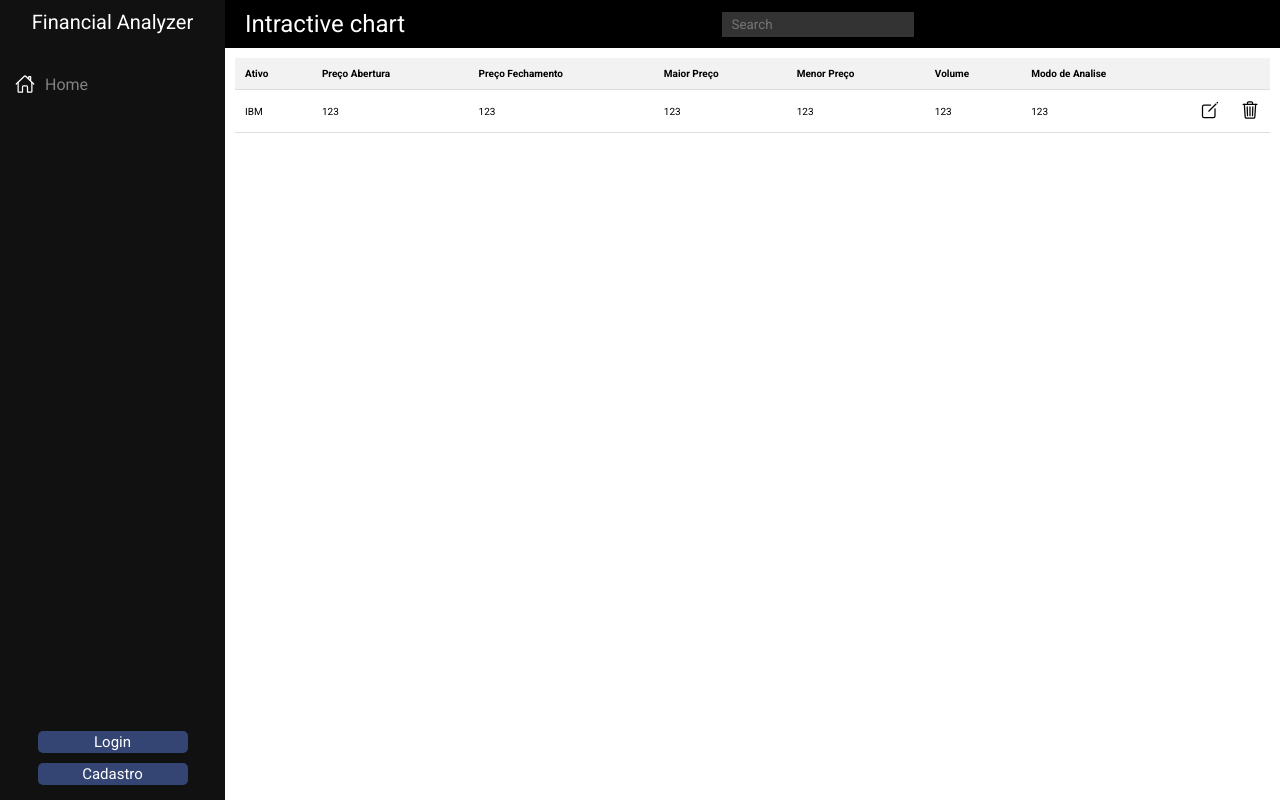
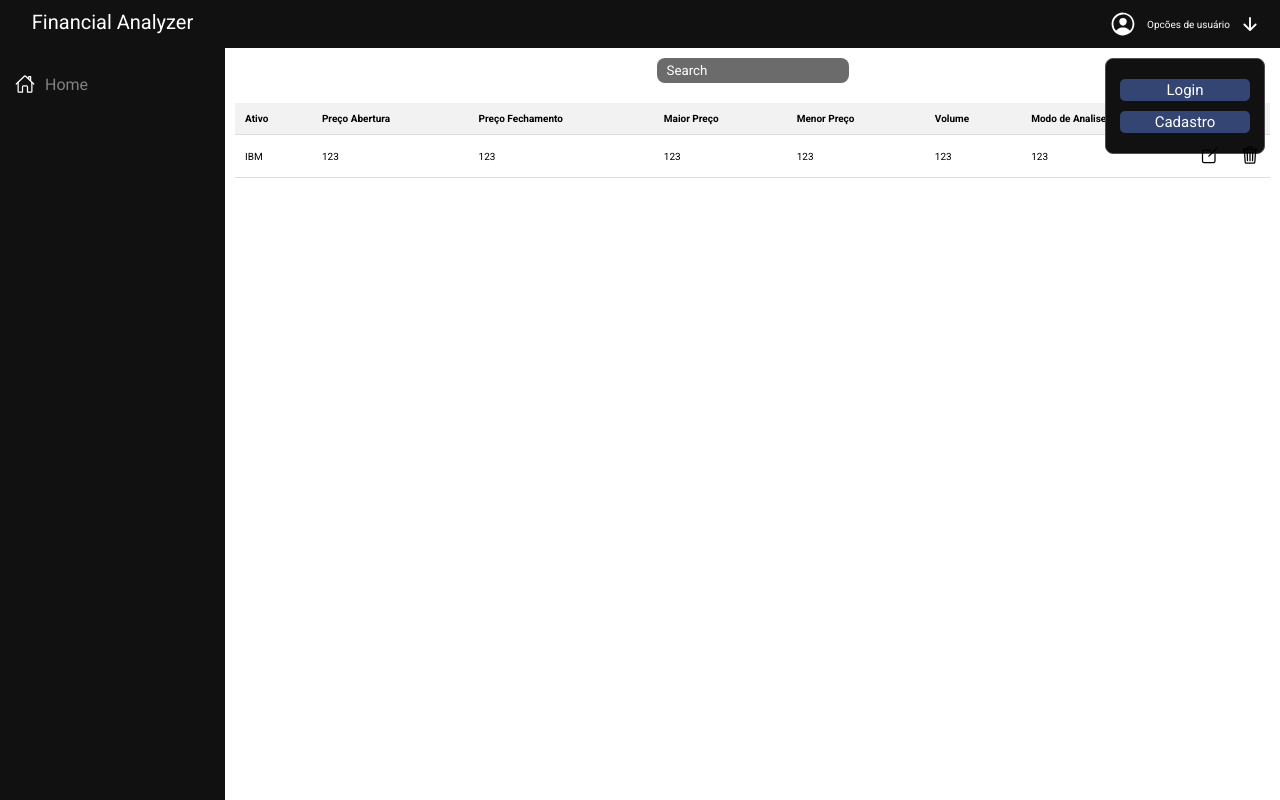
Before and after one commit to ThiagoRocha1/Financial-Analyzer, a Django app: page / in a window 1280 px wide. Run offline with Django 5.2, Linux system fonts and the light colour scheme.

Commit message:
Refactor UI and Table's Automation

```diff
--- a/configs/settings.py
+++ b/configs/settings.py
@@ -12,6 +12,7 @@ https://docs.djangoproject.com/en/5.0/ref/settings/
 
 from pathlib import Path
 from dotenv import load_dotenv
+from django.contrib.messages import constants as messages
 import os
 
 load_dotenv()
@@ -131,3 +132,8 @@ STATIC_URL = 'static/'
 # https://docs.djangoproject.com/en/5.0/ref/settings/#default-auto-field
 
 DEFAULT_AUTO_FIELD = 'django.db.models.BigAutoField'
+
+MESSAGE_TAGS = {
+    messages.ERROR: 'error',
+    messages.SUCCESS: 'success',
+}
--- a/configs/static/home_styles/style.css
+++ b/configs/static/home_styles/style.css
@@ -17,6 +17,27 @@ body,button,input{
   height: 100vh;
   position: relative;
   margin-left: var(--sidebar-width);
+}
+
+.search-container {
+  display: flex;
+  flex-direction: row;
+  align-items: center;
+  justify-content: center;
+
+  width: 100%;
+  padding: 1rem;
+}
+
+.search-container input {
+  padding: .5rem 3rem .5rem 1rem;
+  background: #6b6b6b;
+  border: none;
+  border-radius: .8rem;
+}
+
+.search-container input::placeholder{
+  color:white;
 }
 
 #table-wrapper{
@@ -55,40 +76,6 @@ body,button,input{
   width: 1%;
 }
 
-.editor-settings{
-  display: flex;
-  justify-content: space-between;
-  align-items: center;
-
-  background-color: #000;
-  color: #fff;
-  padding: 10px 20px;
-}
-
-.editor-settings h1 {
-  font-size: 24px;
-  margin: 0;
-  font-weight: normal;
-}
-
-.search-container {
-  position: relative;
-}
-
-.search-container input {
-  padding: 5px 30px 5px 10px;
-  background: #333;
-  border: none;
-  color: #fff;
-}
-
-.search-container i {
-  position: absolute;
-  right: 10px;
-  top: 50%;
-  transform: translateY(-50%);
-}
-
 .icon-container {
   display: flex;
 }
--- /dev/null
+++ b/configs/static/partial_styles/header.css
@@ -0,0 +1,71 @@
+header{
+   --header-height:6%;
+
+   display: flex;
+   justify-content: flex-end;
+   align-items: center;
+
+   width: 100%;
+   height: var(--header-height);
+
+   background-color: #111;
+   color: #fff;
+   padding: 1rem 2rem;
+}
+
+#user-options-wrapper{
+   display: flex;
+   flex-direction: row;
+   align-items: center;
+   justify-content: flex-start;
+   gap: 1rem;
+
+   cursor: pointer;
+}
+
+#person-ion-icon{
+   font-size: 2.8rem;
+}
+
+#user-options-modal{
+   display: flex;
+   flex-direction:column;
+   align-items: center;
+   justify-content: flex-start;
+   gap: 1rem;
+
+   position:fixed;
+   top: var(--header-height);
+   right: 1.5rem;
+
+   width: 16rem;
+   margin-top: 1rem;
+   height: auto;
+   padding: 2rem;
+
+   border: 1px solid #4E4E4E;
+   background-color: #111;
+   border-radius: .8rem;
+}
+
+ #user-options-modal button{
+   width:13rem;
+   padding: .2rem;
+   border: none;
+   border-radius: .5rem;
+
+   background-color: #344573;
+   color: white;
+
+   cursor: pointer;
+ }
+
+ #user-options-modal button:hover{
+   background-color: #324991;
+ }
+
+ #user-options-modal a {
+   font-size: 1.5rem;
+   text-decoration: none;
+   color: white;
+ }
--- a/configs/static/partial_styles/sidebar.css
+++ b/configs/static/partial_styles/sidebar.css
@@ -53,36 +53,3 @@
   gap:2.4rem;
   margin-top:1rem;
 }
-
-.user-options {
-  display: flex;
-  gap:1rem;
-  flex-direction: column;
-  align-items: center;
-  justify-content: center;
-
-  width: 100%;
-  position: absolute;
-  bottom: 1.5rem;
-}
-
-.user-options button{
-  width:15rem;
-  padding: .2rem;
-  border: none;
-  border-radius: .5rem;
-
-  background-color: #344573;
-  color: white;
-
-  cursor: pointer;
-}
-
-.user-options button:hover{
-  background-color: #324991;
-}
-
-.user-options a {
-  font-size: 1.5rem;
-  color: white;
-}
--- /dev/null
+++ b/configs/static/partial_styles/warning_modal.css
@@ -0,0 +1,18 @@
+.modal-wrapper{
+    position: absolute;
+    top:1.5rem;
+    right:4rem;
+
+    border-radius:.4rem;
+    padding: 1rem 2rem;
+
+    font-size: medium;
+    color: white;
+
+    background-color: #344573;
+    filter: opacity(95%);
+}
+
+.error{
+    background-color: #733434;
+}
--- a/configs/static/users_styles/login.css
+++ b/configs/static/users_styles/login.css
@@ -17,7 +17,7 @@ body,button,input{
     display: flex;
     flex-direction: column;
     align-items: center;
-    justify-content: center;
+    justify-content: flex-start;
 
 
     height: 100vh;
@@ -31,7 +31,7 @@ body,button,input{
     align-items: center;
     gap:2.4rem;
 
-    margin-bottom: 15%;
+    margin-top:5%;
     padding:2rem;
     width: 36rem;
     height: auto;
--- a/configs/static/users_styles/register.css
+++ b/configs/static/users_styles/register.css
@@ -17,7 +17,7 @@ body,button,input{
     display: flex;
     flex-direction: column;
     align-items: center;
-    justify-content: center;
+    justify-content: flex-start;
 
 
     height: 100vh;
@@ -31,7 +31,7 @@ body,button,input{
     align-items: center;
     gap:2.4rem;
 
-    margin-bottom: 15%;
+    margin-top:5%;
     padding:2rem;
     width: 36rem;
     height: auto;
--- a/home/views.py
+++ b/home/views.py
@@ -2,14 +2,13 @@ from django.shortcuts import render
 from home.utils.stock_functions import getStockInfo
 import requests
 
-# Create your views here.
 def index (request):
     stock_info = []
     #stock1 = getStockInfo('IBM','5min')
-    # stock2 = getStockInfo('ITUB','5min')
+    #stock2 = getStockInfo('ITUB','5min')
 
     #stock_info.append(stock1)
-    # stock_info.append(stock2)
+    #stock_info.append(stock2)
 
 
     return render(request,'home/index.html',{'stock_info':stock_info})
--- a/templates/home/index.html
+++ b/templates/home/index.html
@@ -10,17 +10,10 @@
   {% include 'partials/_sidebar.html' %}
 
   <div id="main-content">
-    <div class="editor-settings">
-      <h1>Intractive chart</h1>
-      <div class="search-container">
-        <input type="search" placeholder="Search">
-      </div>
-      <div class="icon-container">
-        <i class="icon-bell"></i>
-        <i class="icon-user"></i>
-      </div>
+    {% include 'partials/_header.html' %}
+    <div class="search-container">
+      <input type="search" placeholder="Search">
     </div>
-
     <div id="table-wrapper">
       <table class="responsive-table">
         <thead>
@@ -37,7 +30,7 @@
         </tr>
         </thead>
         <tbody>
-        {% comment %} {% for stock in stock_info%}
+        <!-- {% for stock in stock_info%}
           <tr>
             <td data-label="Ativo">{{stock.symbol}}</td>
             <td data-label="Preço Abertura">{{stock.open_price}}</td>
@@ -49,8 +42,8 @@
             <td class="icon-column"><a href="" class="ion-icon-link"><ion-icon name="create-outline"></ion-icon></a></td>
             <td class="icon-column"><a href=""class="ion-icon-link"><ion-icon name="trash-outline"></ion-icon></a></td>
           </tr>
-        {% endfor%}
-          {% endcomment %}
+        {% endfor%} -->
+
           <tr>
             <td data-label="Ativo">IBM</td>
             <td data-label="Preço Abertura">123</td>
@@ -64,5 +57,6 @@
           </tr>
     </div>
   </div>
+  {% include 'partials/_warning_modal.html' %}
 </body>
 </html>
--- /dev/null
+++ b/templates/partials/_header.html
@@ -0,0 +1,21 @@
+{% load static %}
+<link rel="stylesheet" href="{% static 'partial_styles/header.css'%}">
+
+<header>
+    <div id="user-options-wrapper">
+        <ion-icon name="person-circle-outline" id="person-ion-icon"></ion-icon>
+        <p>Opcões de usuário</p>
+        <ion-icon name="arrow-down-outline"></ion-icon>
+    </div>
+</header>
+
+<div id="user-options-modal">
+    {%if user.is_authenticated %}
+        <button><a href="{% url 'logout'%}">Logout</a></button>
+    {%else%}
+        <button><a href="{% url 'login'%}">Login</a></button>
+        <button><a href="{% url 'register'%}">Cadastro</a></button>
+    {% endif %}
+</div>
+
+<script></script>
--- a/templates/partials/_sidebar.html
+++ b/templates/partials/_sidebar.html
@@ -10,17 +10,8 @@
     {%if user.is_authenticated %}
       <div class="nav-option-wrapper">
         <ion-icon name="person-outline"></ion-icon>
-        <a href="#">Minha conta</a>
+        <a href="{% url 'account'%}">Minha conta</a>
       </div>
     {% endif %}
     </nav>
-
-    <div class="user-options">
-      {%if user.is_authenticated %}
-        <button><a href="{% url 'logout'%}">Logout</a></button>
-      {%else%}
-        <button><a href="{% url 'login'%}">Login</a></button>
-        <button><a href="{% url 'register'%}">Cadastro</a></button>
-      {% endif %}
-  </div>
 </div>
--- /dev/null
+++ b/templates/partials/_warning_modal.html
@@ -0,0 +1,19 @@
+{% load static %}
+<link rel="stylesheet" href="{% static 'partial_styles/warning_modal.css'%}">
+
+{% for message in messages%}
+    {%if message.tags == 'success'%}
+        <div class="modal-wrapper">{{message}}</div>
+    {% else %}
+        <div class="modal-wrapper error">{{message}}</div>
+    {% endif %}
+{% endfor %}
+
+<script src="https://ajax.googleapis.com/ajax/libs/jquery/3.5.1/jquery.min.js"></script>
+<script>
+    $(document).ready(function() {
+    setTimeout(function() {
+        $('.modal-wrapper').fadeOut('slow');
+    }, 2500);
+    });
+</script>
--- a/templates/users/login.html
+++ b/templates/users/login.html
@@ -11,6 +11,7 @@
     {% include 'partials/_sidebar.html' %}
 
     <div id="main-content">
+        {% include 'partials/_header.html' %}
         <div class="form-wrapper">
             <div class="form-header">
                 <h1>Login</h1>
@@ -26,12 +27,10 @@
                     </div>
                 {% endfor %}
                 <button type="submit" class="button-form-style">Faça seu login</button>
-                {%for message in messages%}
-                    <p style="color:red">{{message}}</p>
-                {% endfor %}
             </form>
         </div>
     </div>
     </div>
+    {% include 'partials/_warning_modal.html' %}
 </body>
 </html>
--- a/users/urls.py
+++ b/users/urls.py
@@ -1,8 +1,9 @@
 from django.urls import path
-from users.views import register,login,logout
+from users.views import register,login,logout,account
 
 urlpatterns = [
     path('register/',register, name='register'),
     path('login/', login, name='login'),
-    path('logout/',logout,name='logout')
+    path('logout/',logout,name='logout'),
+    path('account/',account,name='account'),
 ]
--- a/users/views.py
+++ b/users/views.py
@@ -1,5 +1,6 @@
 from django.shortcuts import render,redirect
 from django.contrib.auth.models import User
+from django.contrib.auth.decorators import login_required
 from django.contrib import auth,messages
 from users.forms import RegisterForms,LoginForms
 
@@ -65,3 +66,7 @@ def logout(request):
     auth.logout(request)
     messages.success(request,"Logout efetuado com sucesso!")
     return redirect('login')
+
+@login_required
+def account(request):
+    return render(request, 'users/account.html', {'user':request.user})
```
Also changed, not shown: configs/static/users_styles/account.css (added, +71 -0 lines), templates/users/account.html (added, +26 -0 lines), templates/users/register.html (+4 -6 lines).
